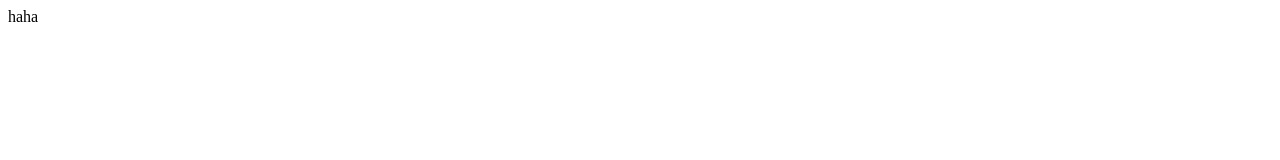
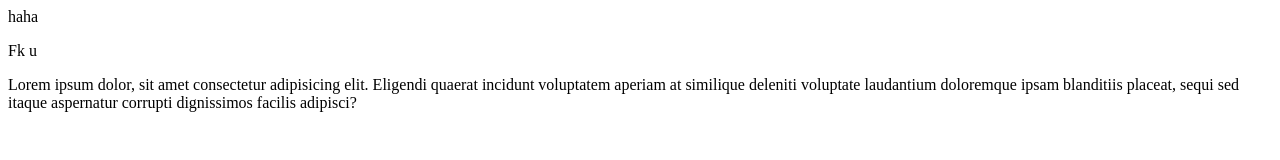
Before and after one commit to liaqatXD/helloWorld, a plain HTML site: page index.html in a window 1280 px wide. Drawn offline with Linux system fonts and the light colour scheme.

Commit message:
CHANGE2
chnage from vs 2

```diff
--- a/index.html
+++ b/index.html
@@ -7,5 +7,12 @@
   </head>
   <body>
     <p>haha</p>
+    <p>Fk u</p>
+    <p>
+      Lorem ipsum dolor, sit amet consectetur adipisicing elit. Eligendi quaerat
+      incidunt voluptatem aperiam at similique deleniti voluptate laudantium
+      doloremque ipsam blanditiis placeat, sequi sed itaque aspernatur corrupti
+      dignissimos facilis adipisci?
+    </p>
   </body>
 </html>
```
